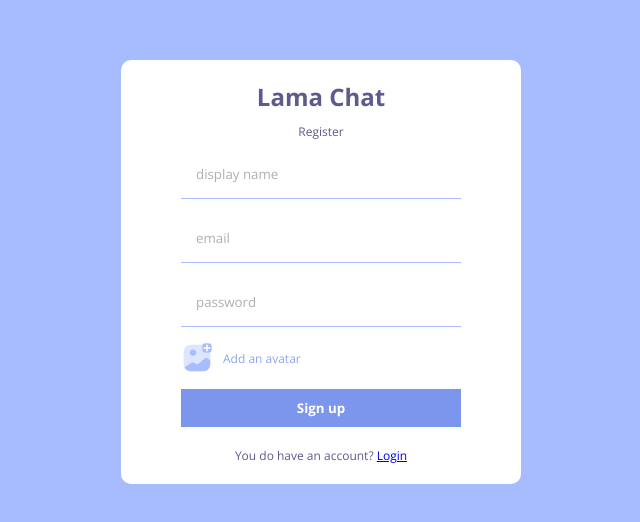
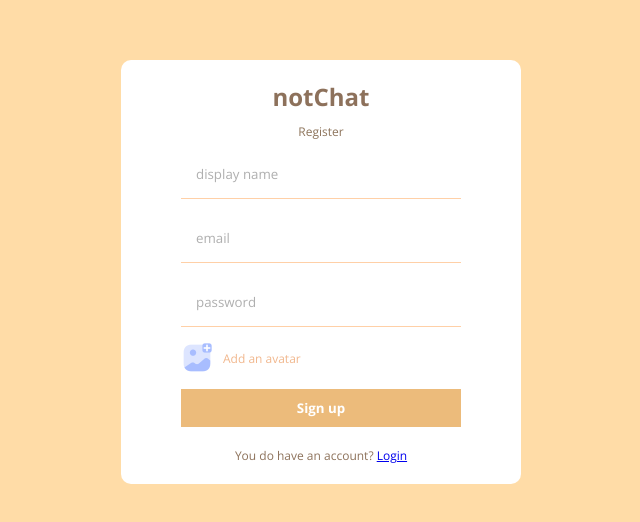
Before and after one commit to notharshprajapati/Watsop_ChatApp, a React (Create React App) app: page /register in a window 1280 px wide. Shown: the part 128-650 px from the top of the page, without its empty margins (319-959 px from the left). Built offline with nearby package versions, Linux system fonts and the light colour scheme; no server answers.

Commit message:
not chat

```diff
--- a/public/index.html
+++ b/public/index.html
@@ -11,13 +11,14 @@
       href="https://fonts.googleapis.com/css2?family=Open+Sans:wght@300;400;500;600;700;800&display=swap"
       rel="stylesheet"
     />
+    <link rel="shortcut icon" href="%PUBLIC_URL%/img/add.png" />
     <style>
       * {
         font-family: "Open Sans", sans-serif;
         margin: 0;
       }
     </style>
-    <title>React App</title>
+    <title>notChat</title>
   </head>
   <body>
     <noscript>You need to enable JavaScript to run this app.</noscript>
--- a/src/components/Navbar.jsx
+++ b/src/components/Navbar.jsx
@@ -8,7 +8,7 @@ const Navbar = () => {
 
   return (
     <div className="navbar">
-      <span className="logo">Lama Chat</span>
+      <span className="logo">notChat</span>
       <div className="user">
         <img src={currentUser.photoURL} alt="" />
         <span>{currentUser.displayName}</span>
--- a/src/pages/Login.jsx
+++ b/src/pages/Login.jsx
@@ -22,7 +22,7 @@ const Login = () => {
   return (
     <div className="formContainer">
       <div className="formWrapper">
-        <span className="logo">Lama Chat</span>
+        <span className="logo">notChat</span>
         <span className="title">Login</span>
         <form onSubmit={handleSubmit}>
           <input type="email" placeholder="email" />
--- a/src/pages/Register.jsx
+++ b/src/pages/Register.jsx
@@ -58,7 +58,7 @@ const Register = () => {
   return (
     <div className="formContainer">
       <div className="formWrapper">
-        <span className="logo">Lama Chat</span>
+        <span className="logo">notChat</span>
         <span className="title">Register</span>
         <form onSubmit={handleSubmit}>
           <input type="text" placeholder="display name" />
--- a/src/style.scss
+++ b/src/style.scss
@@ -15,7 +15,7 @@
 }
 
 .formContainer {
-  background-color: #a7bcff;
+  background-color: #ffdca7;
   height: 100vh;
   display: flex;
   align-items: center;
@@ -31,13 +31,13 @@
     align-items: center;
 
     .logo {
-      color: #5d5b8d;
+      color: #8d715b;
       font-weight: bold;
       font-size: 24px;
     }
 
     .title {
-      color: #5d5b8d;
+      color: #8d745b;
       font-size: 12px;
     }
 
@@ -50,14 +50,14 @@
         padding: 15px;
         border: none;
         width: 250px;
-        border-bottom: 1px solid #a7bcff;
+        border-bottom: 1px solid #ffd0a7;
         &::placeholder {
           color: rgb(175, 175, 175);
         }
       }
 
       button {
-        background-color: #7b96ec;
+        background-color: #ecbb7b;
         color: white;
         padding: 10px;
         font-weight: bold;
@@ -69,7 +69,7 @@
         display: flex;
         align-items: center;
         gap: 10px;
-        color: #8da4f1;
+        color: #f1b78d;
         font-size: 12px;
         cursor: pointer;
 
@@ -79,7 +79,7 @@
       }
     }
     p {
-      color: #5d5b8d;
+      color: #8d725b;
       font-size: 12px;
       margin-top: 10px;
     }
@@ -87,7 +87,7 @@
 }
 
 .home {
-  background-color: #a7bcff;
+  background-color: #ffcaa7;
   height: 100vh;
   display: flex;
   align-items: center;
@@ -106,13 +106,13 @@
 
     .sidebar {
       flex: 1;
-      background-color: #3e3c61;
+      background-color: #614e3c;
       position: relative;
 
       .navbar {
         display: flex;
         align-items: center;
-        background-color: #2f2d52;
+        background-color: #523b2d;
         height: 50px;
         padding: 10px;
         justify-content: space-between;
@@ -130,7 +130,7 @@
           gap: 10px;
 
           img {
-            background-color: #ddddf7;
+            background-color: #f7e7dd;
             height: 24px;
             width: 24px;
             border-radius: 50%;
@@ -138,7 +138,7 @@
           }
 
           button {
-            background-color: #5d5b8d;
+            background-color: #8d6b5b;
             color: #ddddf7;
             font-size: 10px;
             border: none;
@@ -178,7 +178,7 @@
         cursor: pointer;
 
         &:hover {
-          background-color: #2f2d52;
+          background-color: #52392d;
         }
 
         img {
@@ -205,7 +205,7 @@
 
       .chatInfo {
         height: 50px;
-        background-color: #5d5b8d;
+        background-color: #8d705b;
         display: flex;
         align-items: center;
         justify-content: space-between;
@@ -224,7 +224,7 @@
       }
 
       .messages {
-        background-color: #ddddf7;
+        background-color: #f7e5dd;
         padding: 10px;
         height: calc(100% - 160px);
         overflow: scroll;
@@ -271,7 +271,7 @@
             .messageContent {
               align-items: flex-end;
               p {
-                background-color: #8da4f1;
+                background-color: #f1ba8d;
                 color: white;
                 border-radius: 10px 0px 10px 10px;
               }
@@ -292,7 +292,7 @@
           width: 100%;
           border: none;
           outline: none;
-          color: #2f2d52;
+          color: #52402d;
           font-size: 18px;
 
           &::placeholder {
@@ -314,7 +314,7 @@
             border: none;
             padding: 10px 15px;
             color: white;
-            background-color: #8da4f1;
+            background-color: #f1b58d;
             cursor: pointer;
           }
         }
```
